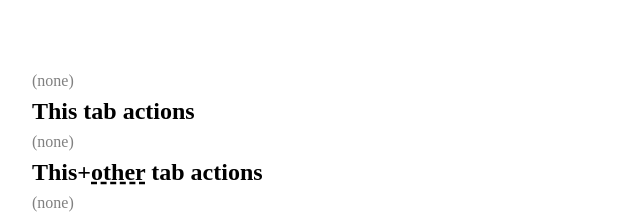
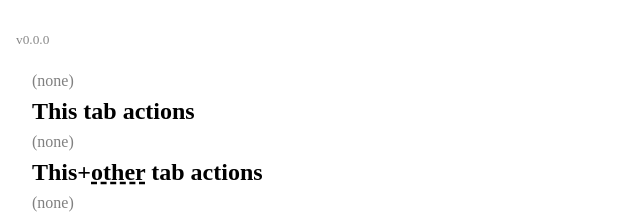
Before and after one commit to AntonKhorev/osm-dwg-helper, a website with bundled scripts: page src/panel.html in a window 1280 px wide. Shown: the top 217 px of the page, 0-640 px from the left. Built offline with nearby package versions, Linux system fonts and the light colour scheme; no server answers.

Commit message:
show extension version

```diff
--- a/src/panel.html
+++ b/src/panel.html
@@ -11,7 +11,9 @@
 
 <section>
 	<div class=slice>
-		<span id=granted-permissions-span></span>
+		<span id=granted-permissions-span>
+			<small><a id=extension-version>v</a></small>
+		</span>
 		<button id=permissions-button hidden>Grant access to OSM/OTRS webpages</button>
 		<button id=options-button title='Options'>⚙️</button>
 	</div>
--- a/src/panel.js
+++ b/src/panel.js
@@ -19,11 +19,18 @@ browser.runtime.onMessage.addListener(message=>{
 	return false
 })
 
-;(async()=>{
-	// top-level async is supported, but: https://github.com/mozilla/addons-linter/issues/4020
-	document.getElementById('options-button').onclick=()=>browser.runtime.openOptionsPage()
-	const [currentTab]=await browser.tabs.query({active:true,currentWindow:true})
-	browser.runtime.sendMessage({action:'registerNewPanel',tab:currentTab})
+;(async()=>{ // top-level async is supported, but: https://github.com/mozilla/addons-linter/issues/4020
+	{
+		document.getElementById('options-button').onclick=()=>browser.runtime.openOptionsPage()
+	}{
+		const $version=document.getElementById('extension-version')
+		const manifest=browser.runtime.getManifest()
+		$version.textContent="v"+manifest.version
+		$version.href=manifest.homepage_url
+	}{
+		const [currentTab]=await browser.tabs.query({active:true,currentWindow:true})
+		browser.runtime.sendMessage({action:'registerNewPanel',tab:currentTab})
+	}
 })()
 
 function setupUpdateScheduler(handlerFn,filterFn) {
--- a/src/ui.css
+++ b/src/ui.css
@@ -31,6 +31,13 @@ body.panel #permissions-button {
 }
 body.panel #options-button {
 	min-width: 3rem;
+}
+body.panel #granted-permissions-span:not([hidden]) {
+	display: grid;
+	align-content: center;
+}
+body.panel #extension-version {
+	color: #888;
 }
 body.panel h2 {
 	margin: .5rem .5rem .5rem 1.5rem;
```
